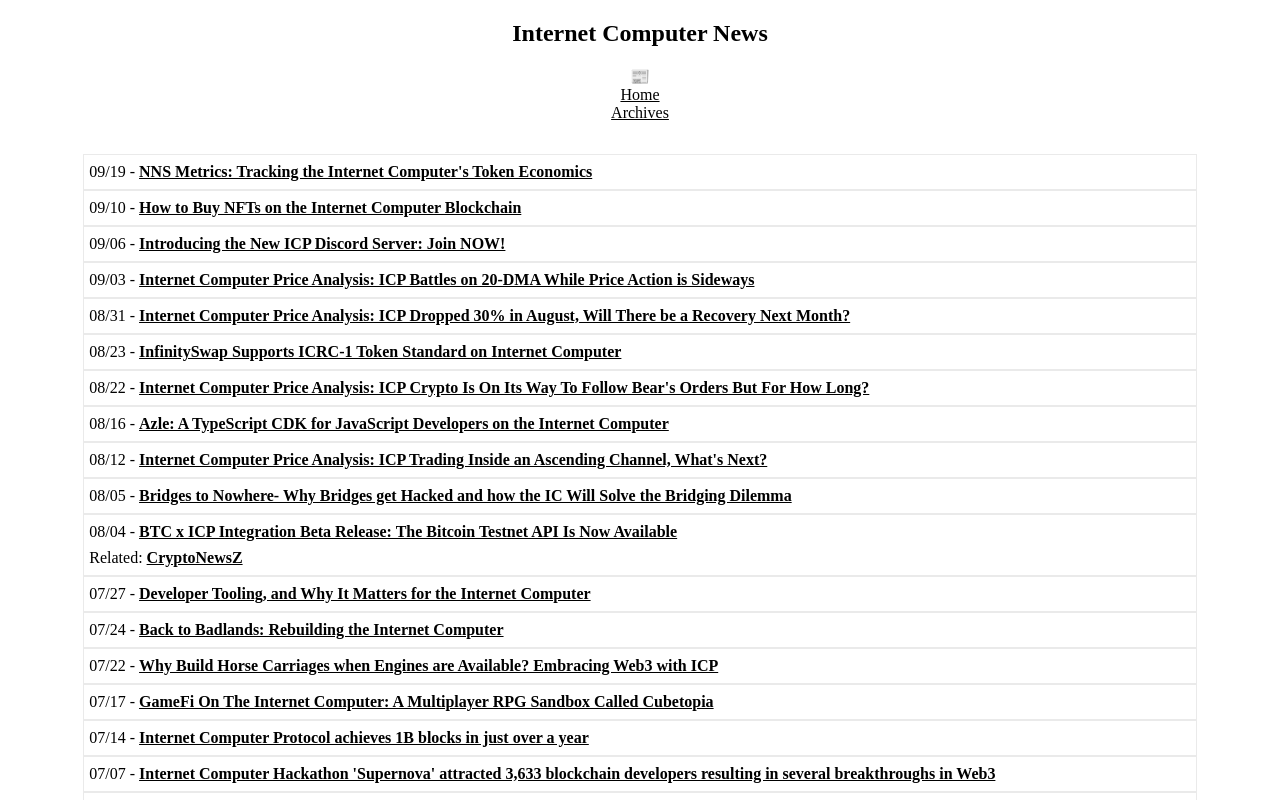
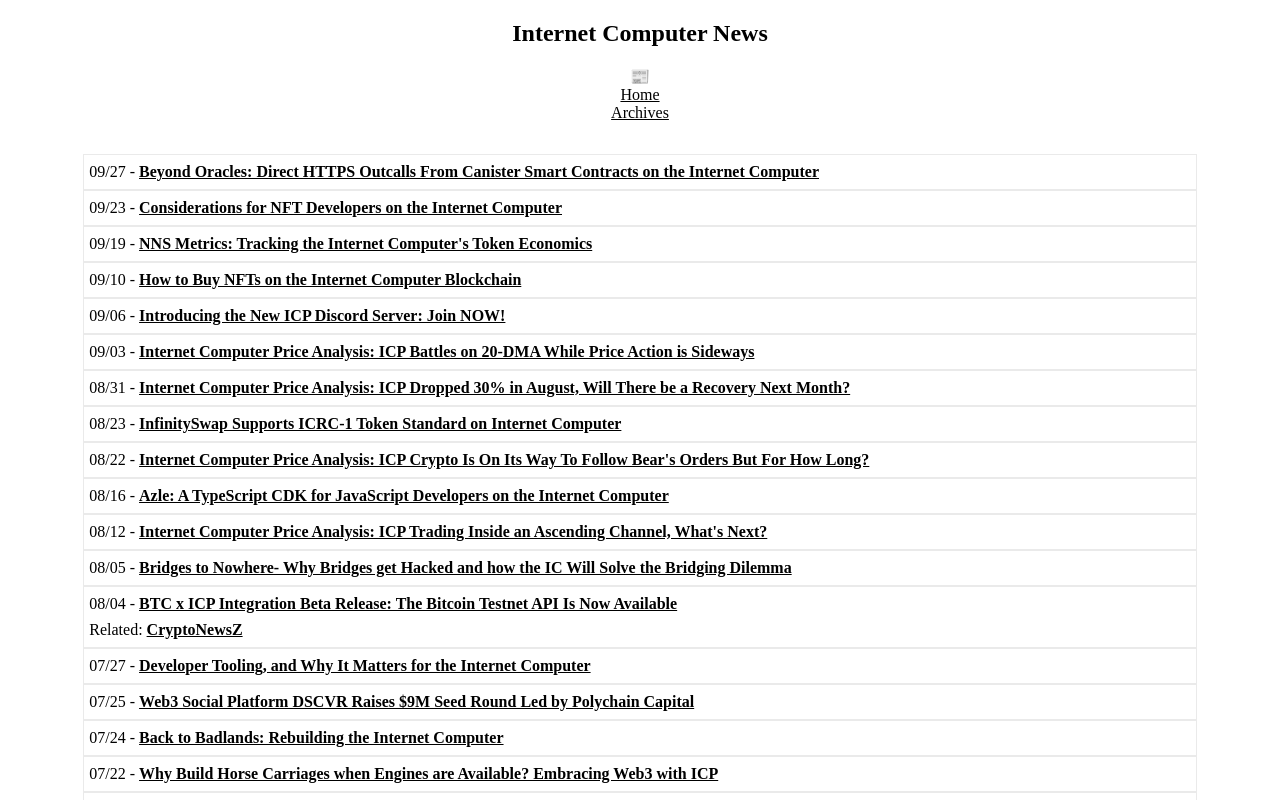
Before and after one commit to rjlucasm/ictoday, a Next.js app: page /news/2022 in a window 1280 px wide. Shown: the top 800 px of the page. Built offline with nearby package versions, Linux system fonts and the light colour scheme.

Commit message:
News 09/27

```diff
--- a/pages/news/2022.js
+++ b/pages/news/2022.js
@@ -19,6 +19,12 @@ export default function News22() {
             <Link href="/archive"><a style={{ color: 'inherit' }}>Archives</a></Link>
 
             <div className="pagesgrid">
+            <div className="pagescard">09/27 -&nbsp;
+                <a href="https://medium.com/dfinity/beyond-oracles-direct-https-outcalls-from-canister-smart-contracts-on-the-internet-computer-2e4a5bcbee43" target="_blank" rel="noopener noreferrer">Beyond Oracles: Direct HTTPS Outcalls From Canister Smart Contracts on the Internet Computer</a>
+            </div>
+            <div className="pagescard">09/23 -&nbsp;
+                <a href="https://medium.com/dfinity/considerations-for-nft-developers-on-the-internet-computer-a289c92e2c33" target="_blank" rel="noopener noreferrer">Considerations for NFT Developers on the Internet Computer</a>
+            </div>
             <div className="pagescard">09/19 -&nbsp;
                 <a href="https://medium.com/dfinity/nns-metrics-tracking-the-internet-computers-token-economics-5f50b379bc76" target="_blank" rel="noopener noreferrer">NNS Metrics: Tracking the Internet Computer&apos;s Token Economics</a>
             </div>
@@ -56,6 +62,9 @@ export default function News22() {
             </div>
             <div className="pagescard">07/27 -&nbsp;
                 <a href="https://medium.com/dfinity/developer-tooling-and-why-it-matters-for-the-internet-computer-c49779ce8fea" target="_blank" rel="noopener noreferrer">Developer Tooling, and Why It Matters for the Internet Computer</a>
+            </div>
+            <div className="pagescard">07/25 -&nbsp;
+                <a href="https://medium.com/dfinity/web3-social-platform-dscvr-raises-9m-seed-round-led-by-polychain-capital-1d8f2b9ddb4b" target="_blank" rel="noopener noreferrer">Web3 Social Platform DSCVR Raises $9M Seed Round Led by Polychain Capital</a>
             </div>
             <div className="pagescard">07/24 -&nbsp;
                 <a href="https://medium.com/@arthurfalls/back-to-badlands-rebuilding-the-internet-computer-32fd0e27d14e" target="_blank" rel="noopener noreferrer">Back to Badlands: Rebuilding the Internet Computer</a>
```
